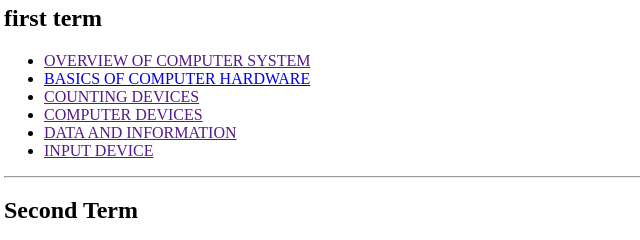
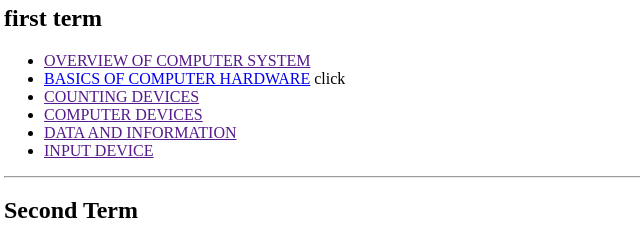
Before and after one commit to Taiwola/sample-page, a plain HTML site: page index.html in a window 1280 px wide. Shown: the part 166-406 px from the top of the page, 4-644 px from the left. Drawn offline with Linux system fonts and the light colour scheme.

Commit message:
sample page

```diff
--- a/index.html
+++ b/index.html
@@ -14,7 +14,7 @@
     <h2>first term</h2>
     <ul>
         <li><a href="">OVERVIEW OF COMPUTER SYSTEM</a></li>
-        <li><a href="basic.html">BASICS OF COMPUTER HARDWARE</a></li>
+        <li><a href="basic.html">BASICS OF COMPUTER HARDWARE</a> click</li>
         <li><a href="">COUNTING DEVICES</a></li>
         <li><a href="">COMPUTER DEVICES</a></li>
         <li><a href="">DATA AND INFORMATION</a></li>
```
